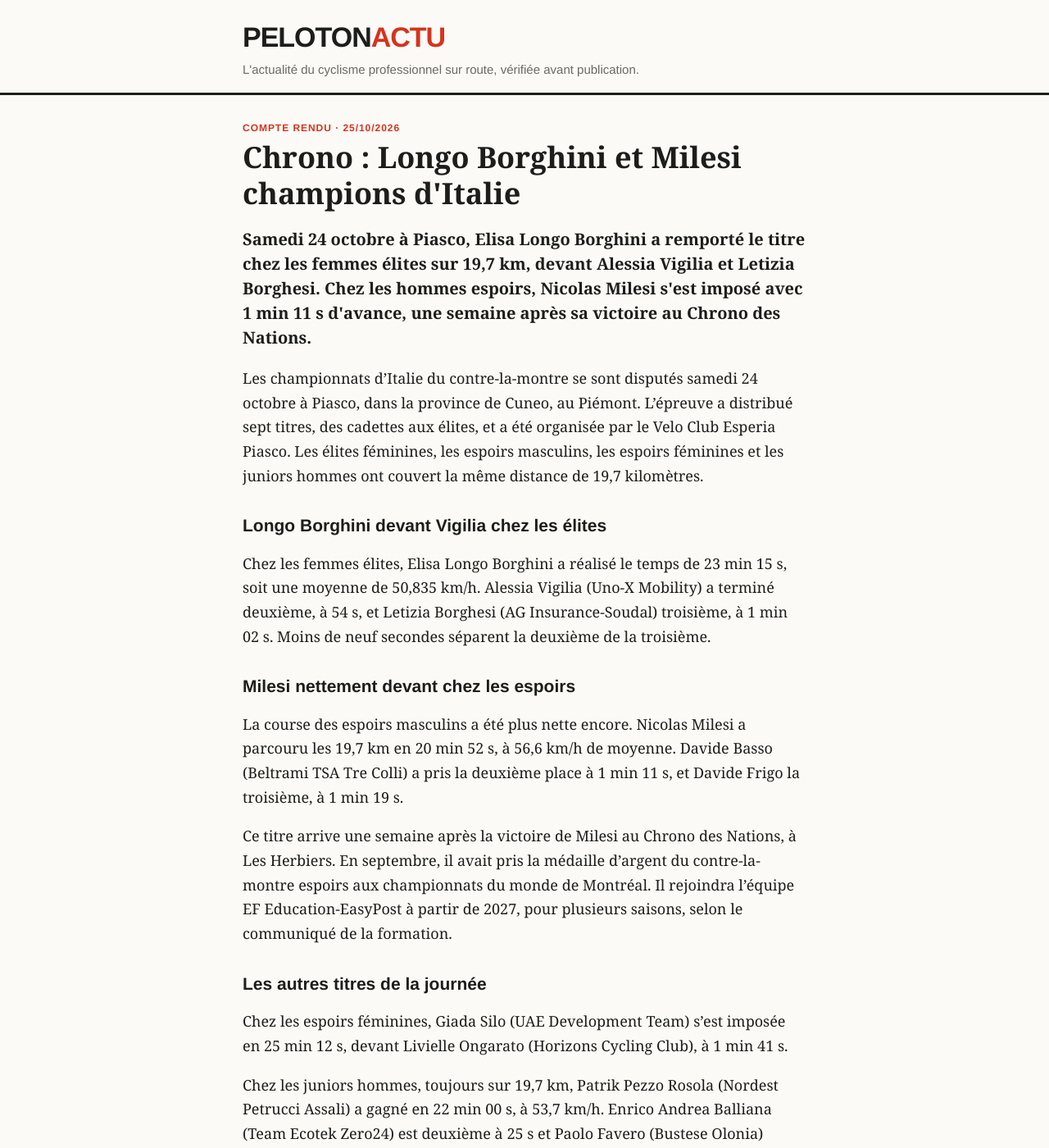
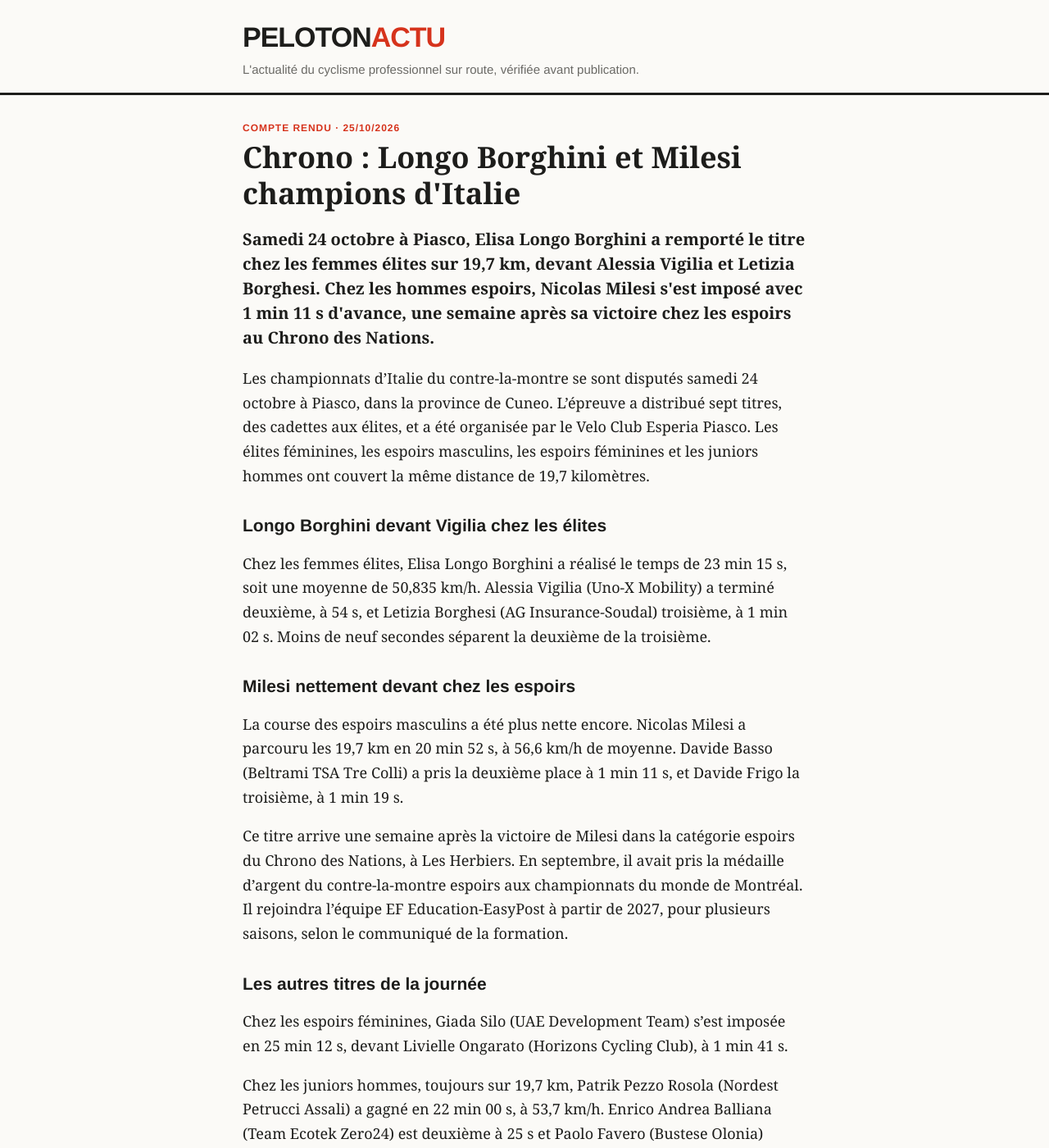
Before and after one commit to antoinebb/test-repo, a Jekyll site: the page built from _posts/2026-10-25-chrono-longo-borghini-et-milesi-champions-d-italie.md, in a window 1280 px wide and 1400 px high. Shown: the whole window at 82% size. Built offline with Jekyll 4.4.1, drawn with Linux system fonts in a browser that asks for light colours.

Commit message:
Correction n°1 : Chrono : Longo Borghini et Milesi champions d'Italie
Co-Authored-By: Claude Sonnet 5.5 <noreply@anthropic.com>
Claude-Session: https://claude.ai/code/session_012a3fcb4UjBpfFLcpa7JF76

```diff
--- a/_posts/2026-10-25-chrono-longo-borghini-et-milesi-champions-d-italie.md
+++ b/_posts/2026-10-25-chrono-longo-borghini-et-milesi-champions-d-italie.md
@@ -6,11 +6,11 @@ format: Compte rendu
 description: >-
   Championnats d'Italie du contre-la-montre à Piasco : Elisa Longo Borghini gagne chez les élites, Nicolas Milesi domine les espoirs de plus d'une minute.
 chapo: >-
-  Samedi 24 octobre à Piasco, Elisa Longo Borghini a remporté le titre chez les femmes élites sur 19,7 km, devant Alessia Vigilia et Letizia Borghesi. Chez les hommes espoirs, Nicolas Milesi s'est imposé avec 1 min 11 s d'avance, une semaine après sa victoire au Chrono des Nations.
+  Samedi 24 octobre à Piasco, Elisa Longo Borghini a remporté le titre chez les femmes élites sur 19,7 km, devant Alessia Vigilia et Letizia Borghesi. Chez les hommes espoirs, Nicolas Milesi s'est imposé avec 1 min 11 s d'avance, une semaine après sa victoire chez les espoirs au Chrono des Nations.
 tags: ["Contre-la-montre", "Nicolas Milesi", "Uno-X Mobility", "EF Education-EasyPost"]
 ---
 
-Les championnats d'Italie du contre-la-montre se sont disputés samedi 24 octobre à Piasco, dans la province de Cuneo, au Piémont. L'épreuve a distribué sept titres, des cadettes aux élites, et a été organisée par le Velo Club Esperia Piasco. Les élites féminines, les espoirs masculins, les espoirs féminines et les juniors hommes ont couvert la même distance de 19,7 kilomètres.
+Les championnats d'Italie du contre-la-montre se sont disputés samedi 24 octobre à Piasco, dans la province de Cuneo. L'épreuve a distribué sept titres, des cadettes aux élites, et a été organisée par le Velo Club Esperia Piasco. Les élites féminines, les espoirs masculins, les espoirs féminines et les juniors hommes ont couvert la même distance de 19,7 kilomètres.
 
 ## Longo Borghini devant Vigilia chez les élites
 
@@ -20,7 +20,7 @@ Chez les femmes élites, Elisa Longo Borghini a réalisé le temps de 23 min 15
 
 La course des espoirs masculins a été plus nette encore. Nicolas Milesi a parcouru les 19,7 km en 20 min 52 s, à 56,6 km/h de moyenne. Davide Basso (Beltrami TSA Tre Colli) a pris la deuxième place à 1 min 11 s, et Davide Frigo la troisième, à 1 min 19 s.
 
-Ce titre arrive une semaine après la victoire de Milesi au Chrono des Nations, à Les Herbiers. En septembre, il avait pris la médaille d'argent du contre-la-montre espoirs aux championnats du monde de Montréal. Il rejoindra l'équipe EF Education-EasyPost à partir de 2027, pour plusieurs saisons, selon le communiqué de la formation.
+Ce titre arrive une semaine après la victoire de Milesi dans la catégorie espoirs du Chrono des Nations, à Les Herbiers. En septembre, il avait pris la médaille d'argent du contre-la-montre espoirs aux championnats du monde de Montréal. Il rejoindra l'équipe EF Education-EasyPost à partir de 2027, pour plusieurs saisons, selon le communiqué de la formation.
 
 ## Les autres titres de la journée
 
```
